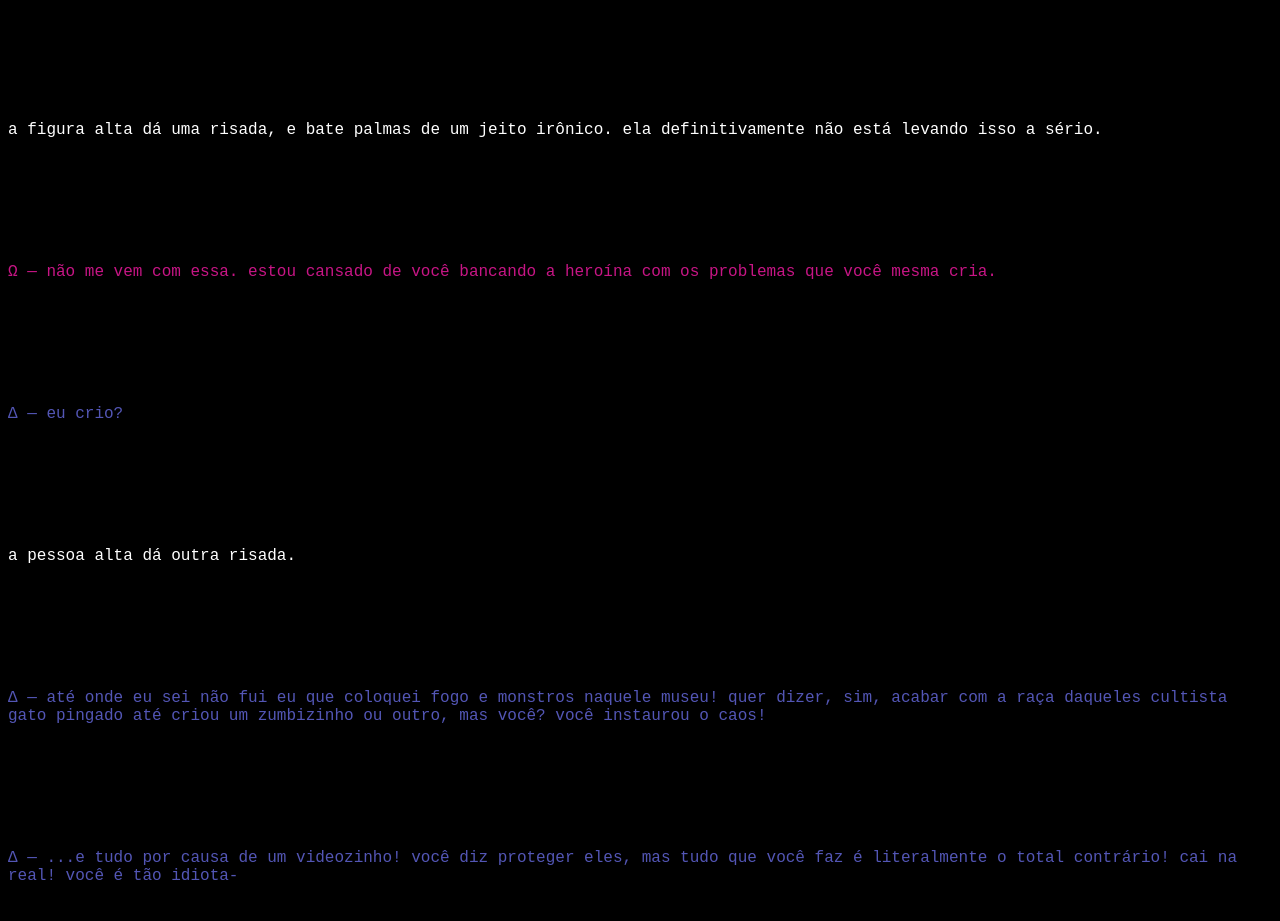
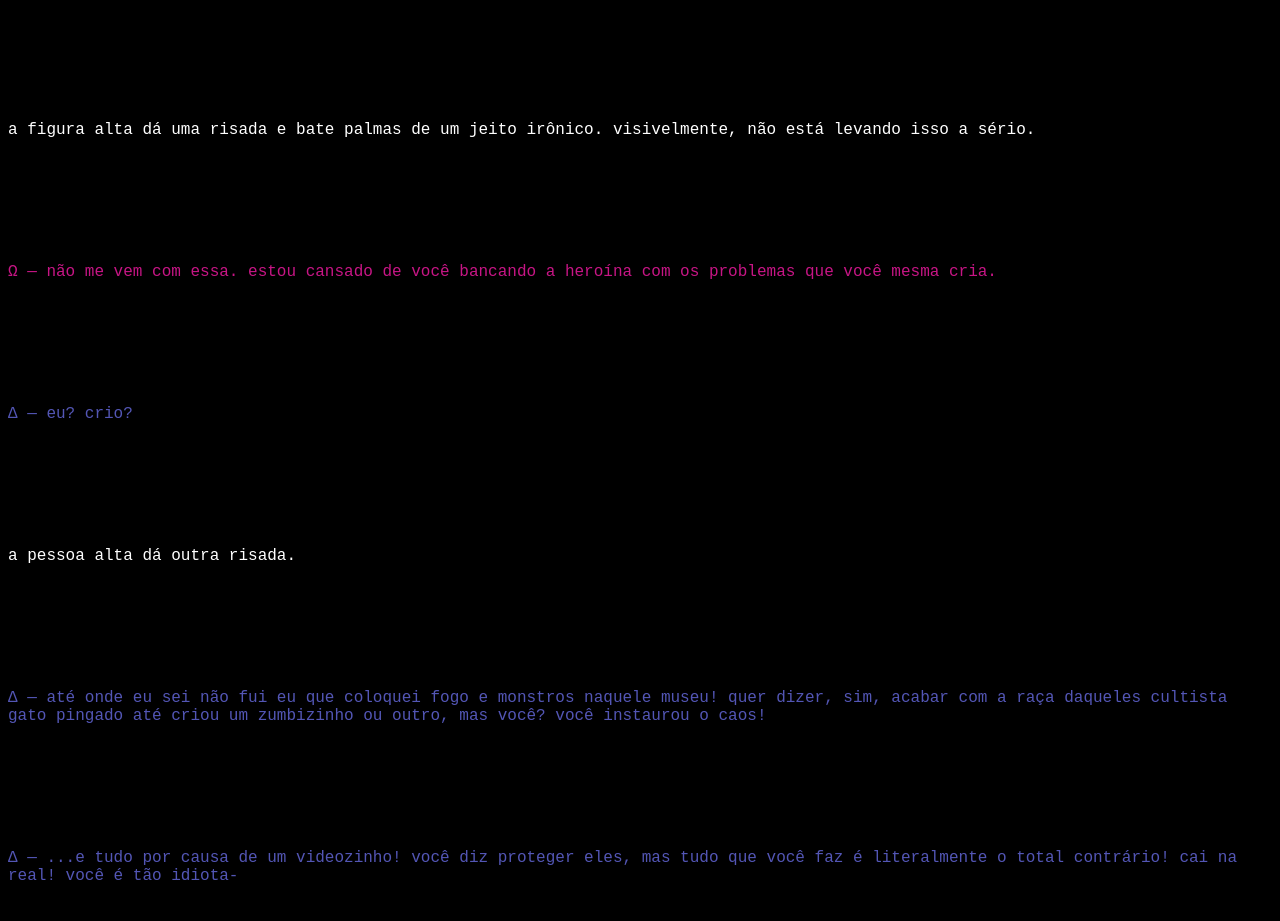
Before and after one commit to astalogs/astalogs.github.io, a plain HTML site: page transmissao1.html in a window 1280 px wide. Shown: the part 5801-6722 px from the top of the page. Drawn offline with Linux system fonts and the light colour scheme.

Commit message:
Update transmissao1.html

```diff
--- a/transmissao1.html
+++ b/transmissao1.html
@@ -183,7 +183,7 @@
 <p>⠀</p>
 <p>⠀</p>
 <p>⠀</p>
-<p>a figura alta dá uma risada, e bate palmas de um jeito irônico. ela definitivamente não está levando isso a sério.</p>
+<p>a figura alta dá uma risada e bate palmas de um jeito irônico. visivelmente, não está levando isso a sério.</p>
 <p>⠀</p>
 <p>⠀</p>
 <p>⠀</p>
@@ -191,7 +191,7 @@
 <p>⠀</p>
 <p>⠀</p>
 <p>⠀</p>
-<p style="color: #5356b5;">∆ — eu crio?</p>
+<p style="color: #5356b5;">∆ — eu? crio?</p>
 <p>⠀</p>
 <p>⠀</p>
 <p>⠀</p>
```
